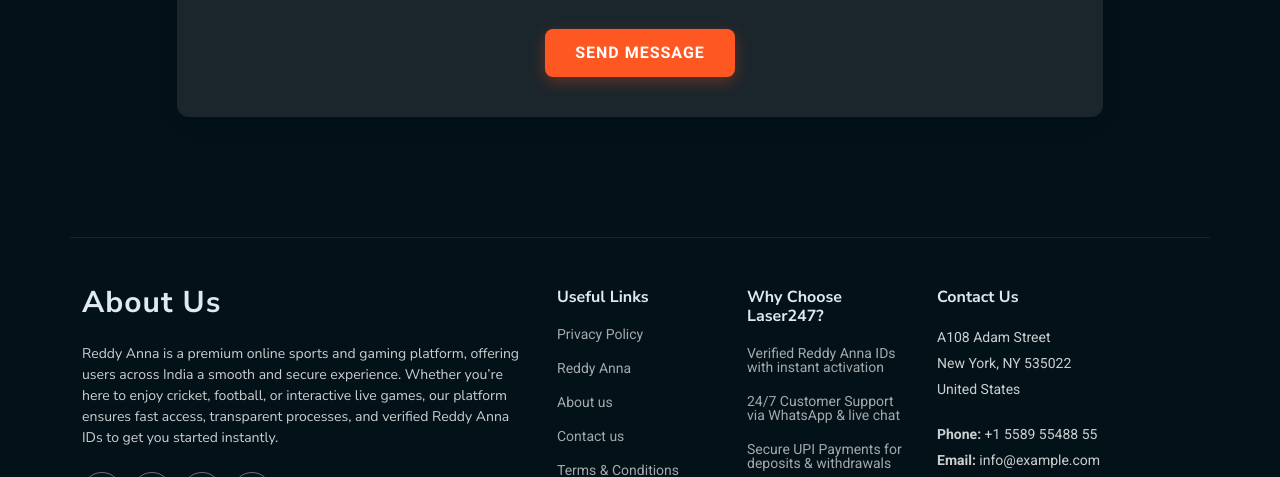
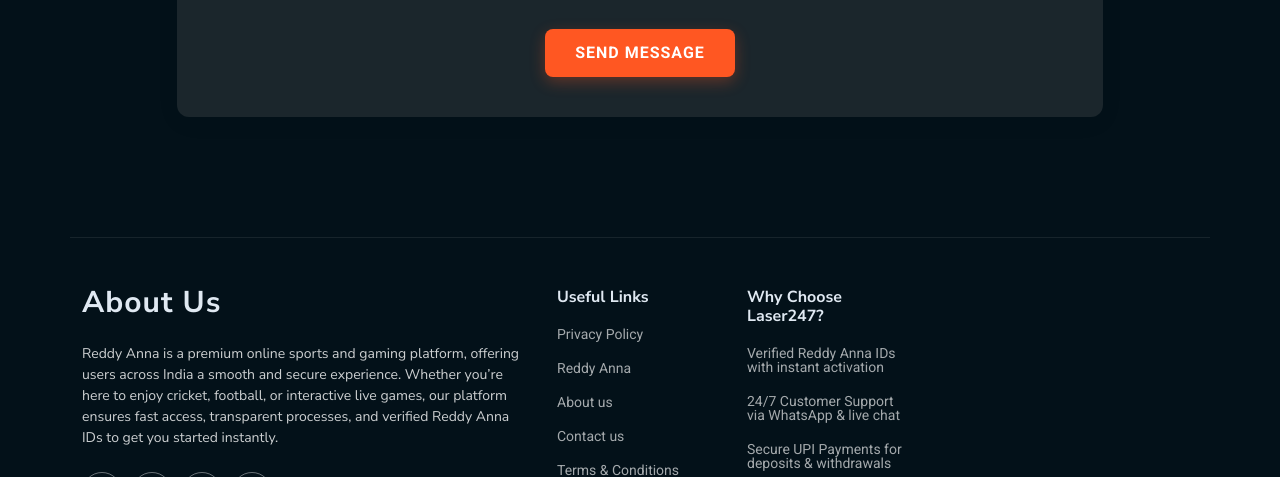
Before and after one commit to itechinfrasolutions/reddyannabook, a plain HTML site: page index.html in a window 1280 px wide. Shown: the part 5900-6377 px from the top of the page. Drawn offline with Linux system fonts and the light colour scheme.

Commit message:
Update index.html

```diff
--- a/index.html
+++ b/index.html
@@ -803,16 +803,6 @@
             <li><a href="#">Wide Range of Games & Sports Events</a></li>
           </ul>
         </div>
-
-        <div class="col-lg-3 col-md-12 footer-contact text-center text-md-start">
-          <h4>Contact Us</h4>
-          <p>A108 Adam Street</p>
-          <p>New York, NY 535022</p>
-          <p>United States</p>
-          <p class="mt-4"><strong>Phone:</strong> <span>+1 5589 55488 55</span></p>
-          <p><strong>Email:</strong> <span>info@example.com</span></p>
-        </div>
-
       </div>
     </div>
 
```
